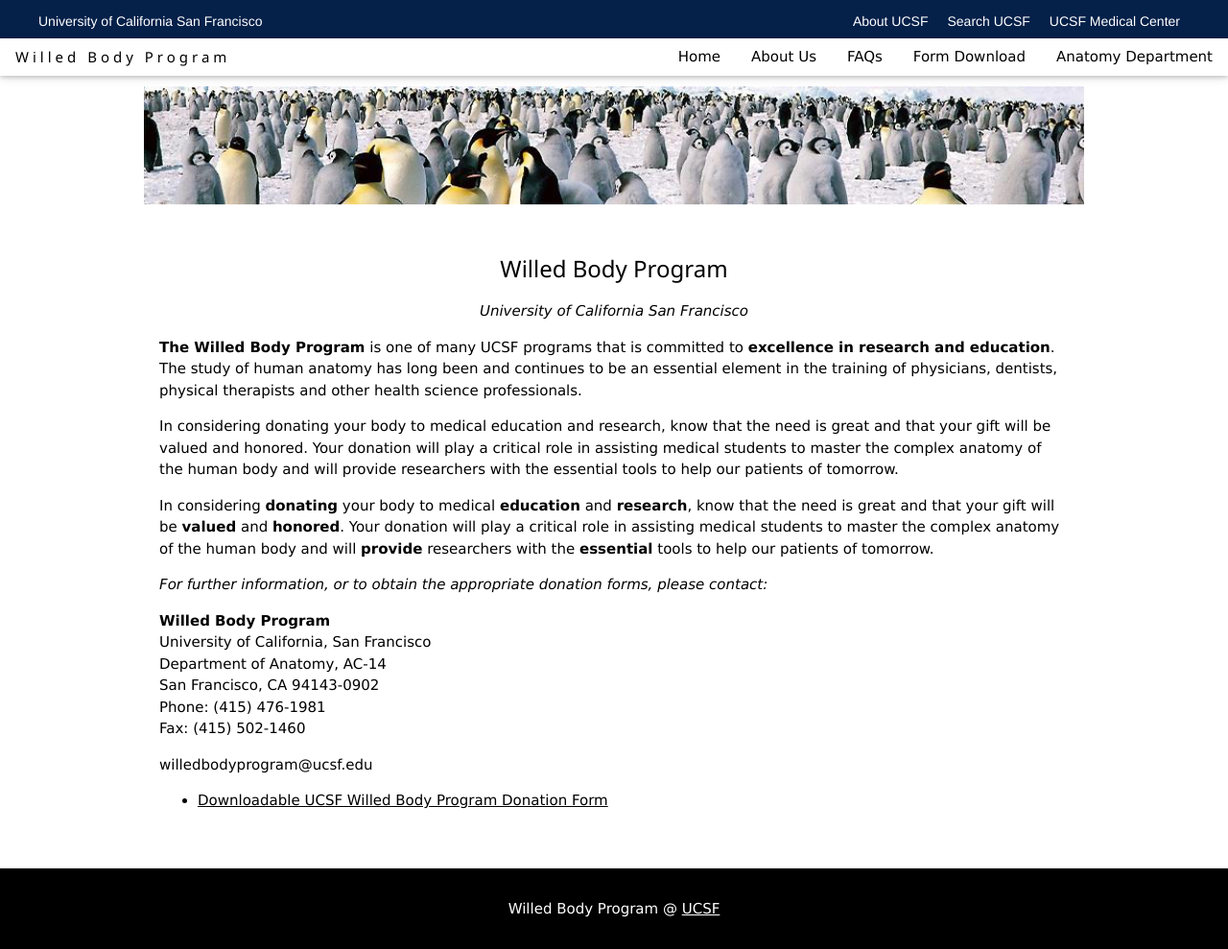
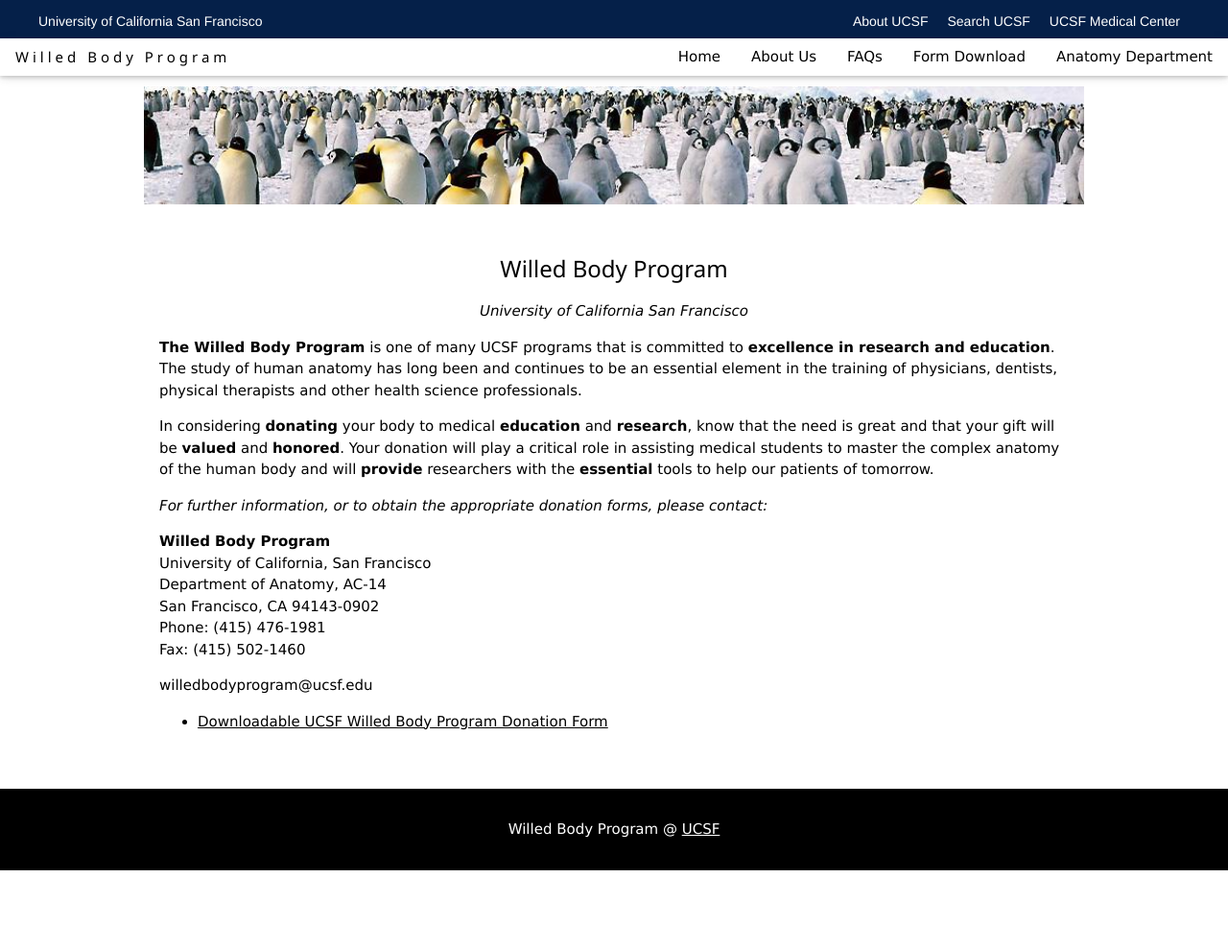
Before and after one commit to UCSF-Anatomy/WBP-2017-jekyll, a Jekyll site: the page built from index.html, in a window 1280 px wide and 989 px high. Shown: the whole window at 96% size. Built offline with Jekyll 4.4.1, drawn with Linux system fonts in a browser that asks for light colours; nearby versions of some CDN libraries.

Commit message:
Home page updated
Fixed duplicate p

```diff
--- a/index.html
+++ b/index.html
@@ -11,7 +11,7 @@ layout: default
 <div class="w3-content w3-container w3-padding-16" id="about">
   <h3 class="w3-center">Willed Body Program</h3>
   <p class="w3-center"><em>University of California San Francisco</em></p>
-        <p><strong>The Willed Body Program</strong> is one of many UCSF programs that is committed to <strong>excellence in research and education</strong>. The study of human anatomy has long been and continues to be an essential element in the training of physicians, dentists, physical therapists and other health science professionals.<br /></p>  <p>In considering donating your body to medical education and research, know that the need is great and that your gift will be valued and honored. Your donation will play a critical role in assisting medical students to master the complex anatomy of the human body and will provide researchers with the essential tools to help our patients of tomorrow.</p>
+        <p><strong>The Willed Body Program</strong> is one of many UCSF programs that is committed to <strong>excellence in research and education</strong>. The study of human anatomy has long been and continues to be an essential element in the training of physicians, dentists, physical therapists and other health science professionals.<br /></p>
 <p>In considering <strong>donating</strong> your body to medical <strong>education</strong> and <strong>research</strong>, know that the need is great and that your gift will be <strong>valued</strong> and <strong>honored</strong>.  Your donation will play a critical role in assisting medical students to master the complex anatomy of the human body and will <strong>provide</strong> researchers with the <strong>essential</strong> tools to help our patients of tomorrow.<br /></p>
 
   <p><em>For further information, or to obtain the appropriate donation forms, please contact:</em></p>
@@ -26,7 +26,7 @@ layout: default
   <p>willedbodyprogram@ucsf.edu</p>
 
   <ul>
-    <li><a href="/img/Donation_Agreement_2015.pdf">Downloadable UCSF Willed Body Program Donation Form</a></li>
+    <li><a href="/img/Donation_Agreement_2016.pdf">Downloadable UCSF Willed Body Program Donation Form</a></li>
   </ul>
 
 </div>
```
